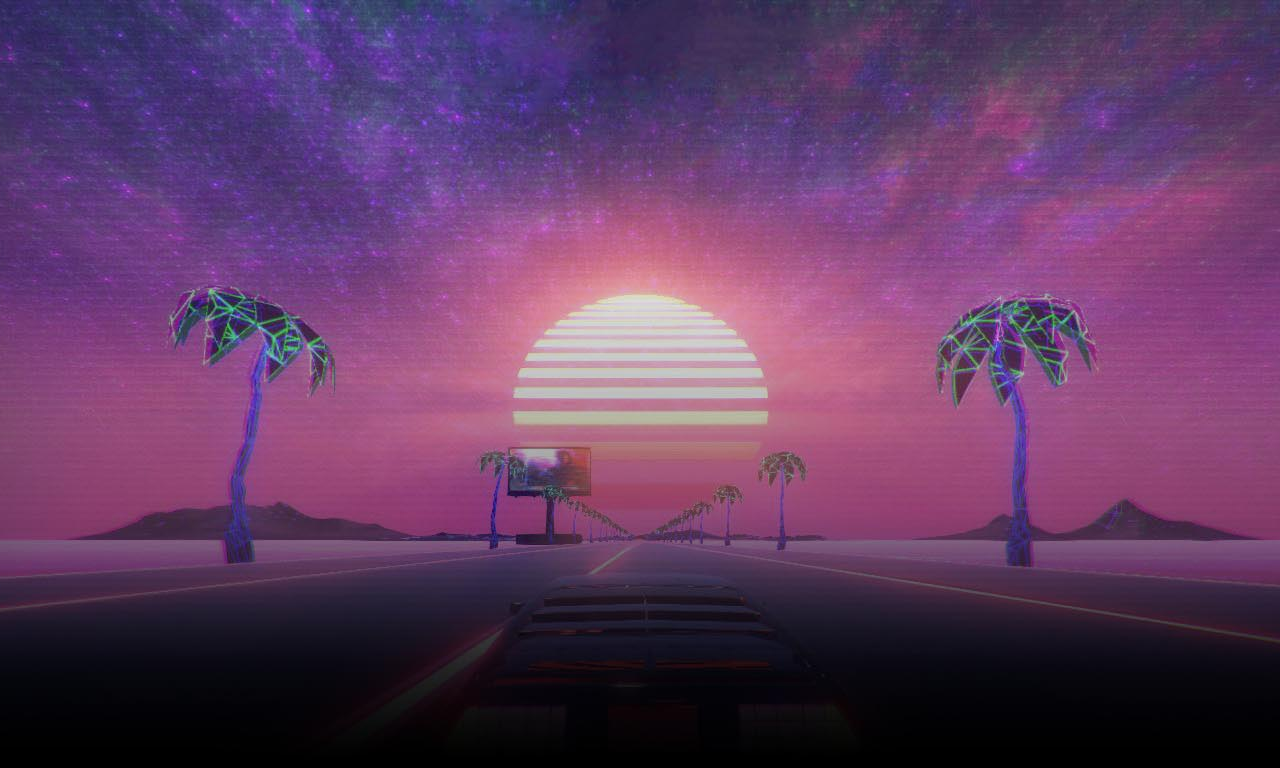
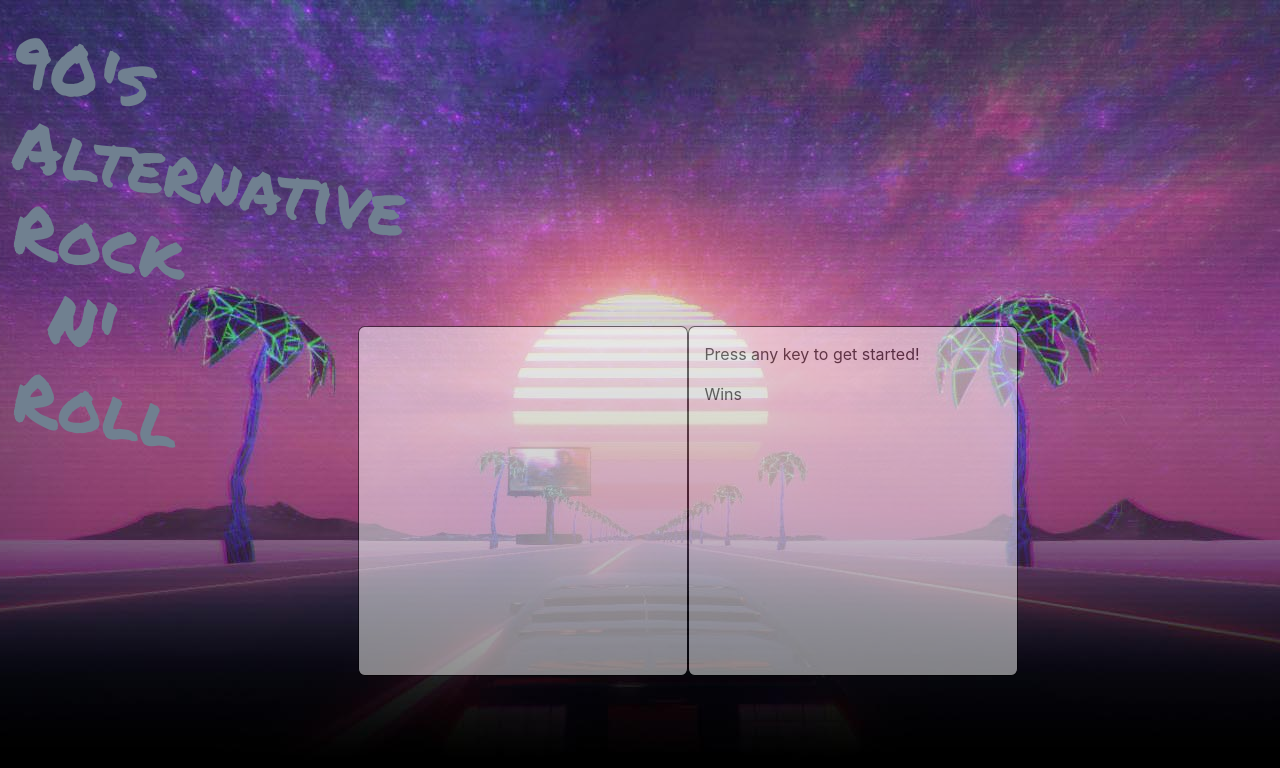
Before and after one commit to Ellyshachavez/Word-Guess-Game, a plain HTML site: page index.html in a window 1280 px wide. Drawn offline with nearby package versions, Linux system fonts and the light colour scheme.

Commit message:
added boxes

```diff
--- a/assets/css/style.css
+++ b/assets/css/style.css
@@ -10,3 +10,46 @@ body{
     border-bottom: 50% solid black;
 
 }
+
+h1 {
+    font-family: 'Permanent Marker', cursive;
+    text-align: center;
+    font-size: 70px;
+    color: slategrey;
+    width: 150px;
+    -ms-transform: skewY(10deg);
+    -webkit-transform: skewY(10deg);
+    transform: skewY(10deg);
+    padding-left:1%;
+    padding-top:2%;
+}
+
+.display-section {
+    width: 330px;
+    float: left;
+    margin-left: 28%;
+    height: 350px;
+    padding: 15px;
+    background-color: #ffffff;
+    border: 1px solid black;
+    opacity: 0.5;
+    margin-top: -10%;
+    border-radius: 2%;
+  }
+
+  .game-section {
+    width: 330px;
+    float: left;
+    margin: auto;
+    height: 350px;
+    padding: 15px;
+    background-color: #ffffff;
+    border: 1px solid black;
+    opacity: 0.5;
+    margin-top: -10%;
+    border-radius: 2%;
+  }
+
+  p {
+      color: black;
+  }
--- a/index.html
+++ b/index.html
@@ -7,10 +7,21 @@
     <title>Word Guess</title>
     <link rel="stylesheet" href="https://stackpath.bootstrapcdn.com/bootstrap/4.2.1/css/bootstrap.min.css" integrity="sha384-GJzZqFGwb1QTTN6wy59ffF1BuGJpLSa9DkKMp0DgiMDm4iYMj70gZWKYbI706tWS" crossorigin="anonymous">
     <link rel="stylesheet" type="text/css" href="assets/css/style.css">
+    <link href="https://fonts.googleapis.com/css?family=Permanent+Marker" rel="stylesheet">
 </head>
 
     <body class="background">
+        <h1> 90's Alternative </br>
+            Rock N' Roll </h1>
+           <section class="display-section">
 
+           </section>
+           <section class="game-section">
+               <p>Press any key to get started!</p>
+               <p>Wins</p>
+
+
+        </section>
 
 
     <script src="https://code.jquery.com/jquery-3.3.1.slim.min.js" integrity="sha384-q8i/X+965DzO0rT7abK41JStQIAqVgRVzpbzo5smXKp4YfRvH+8abtTE1Pi6jizo" crossorigin="anonymous"></script>
```
